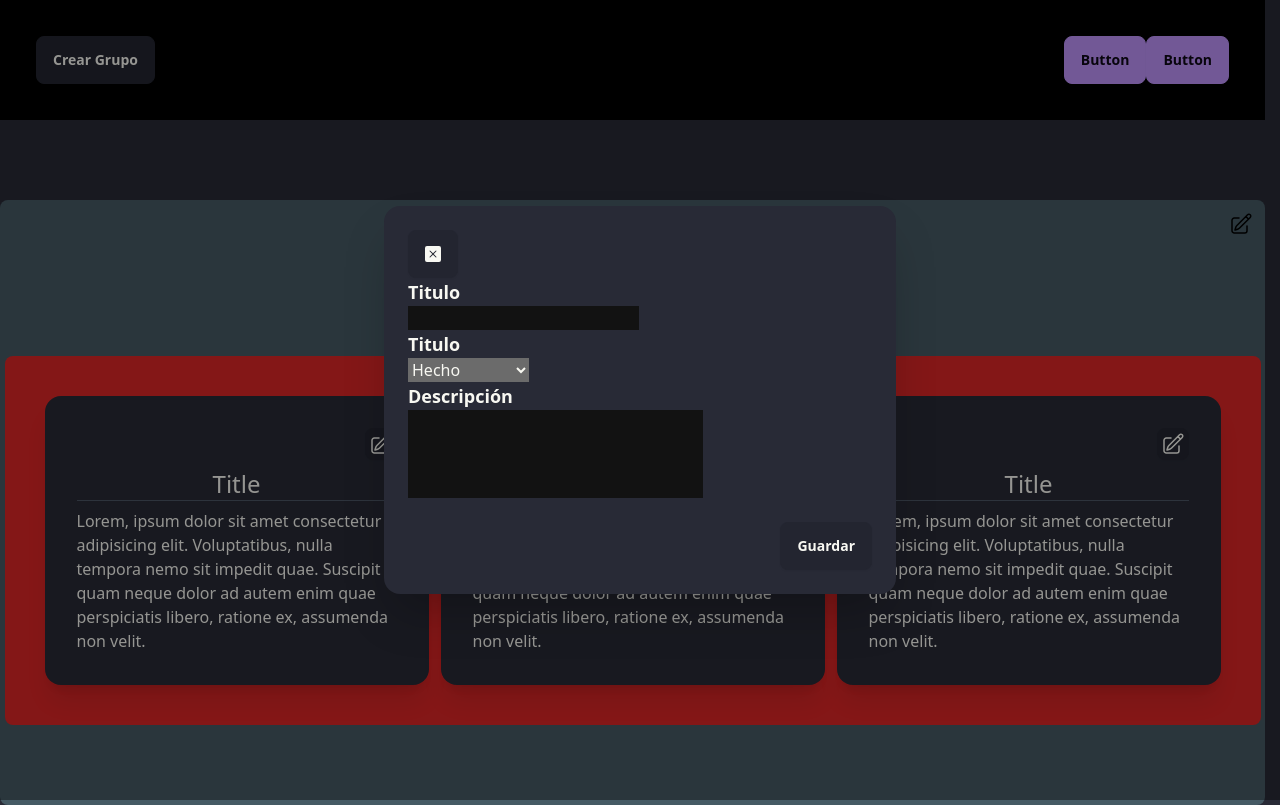
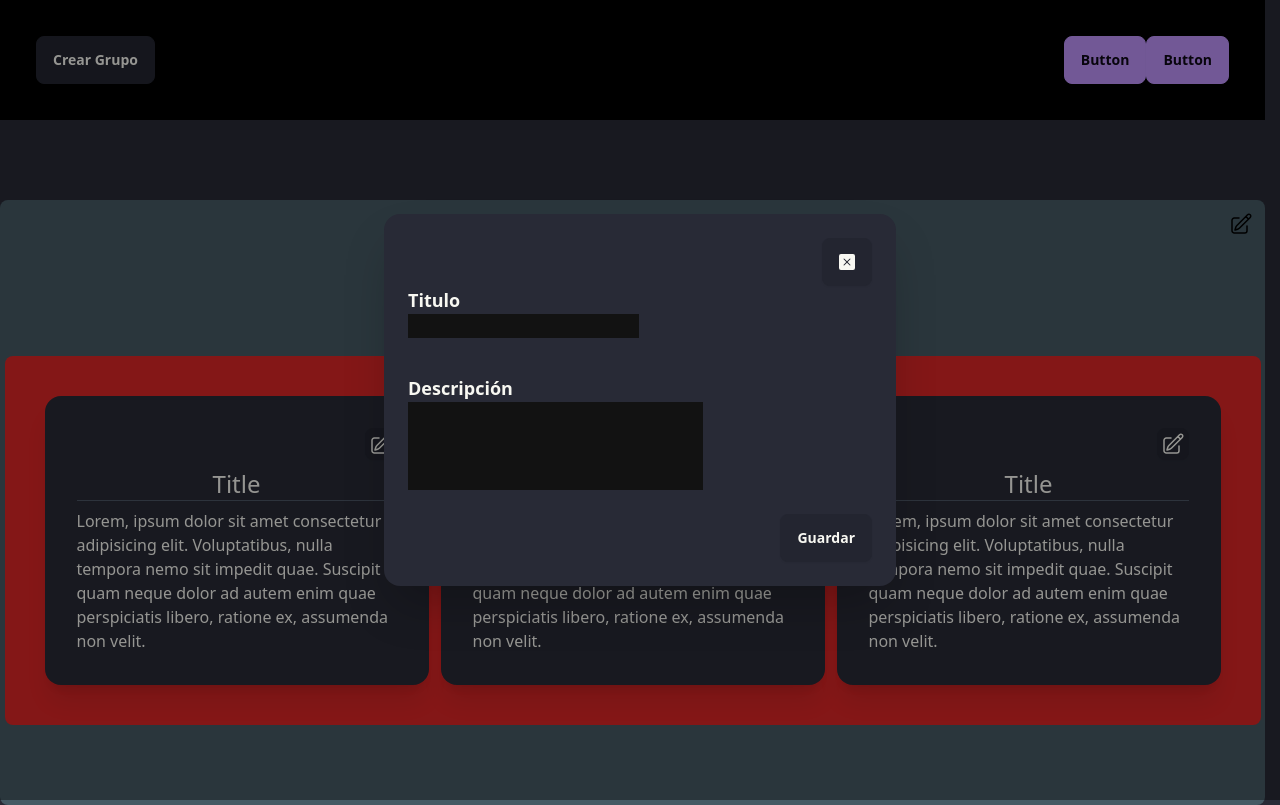
Before and after one commit to JoaquinMeneses/Grupo8_ArgentinaPrograma, a React (Vite) app: page / in a window 1280 px wide. Both pictures are taken after a click on the button "Crear Grupo". Built offline with nearby package versions, Linux system fonts and the light colour scheme.

Commit message:
acutalizacion-header
acutalizacion-header + main

```diff
--- /dev/null
+++ b/src/components/nav-var.css
@@ -0,0 +1,5 @@
+.create-var{
+    display: flex;
+    width: -webkit-fill-available;
+    justify-content: end;
+  }
--- a/src/components/nav-var.jsx
+++ b/src/components/nav-var.jsx
@@ -1,8 +1,33 @@
 import React from 'react'
-
-const nav = () => {
+import "./nav-var.css"
+ const Var = () => {
   return (
+    <div className="nav-var bg-black flex flex-row p-9 ">
+    <button className="btn" onClick={()=>document.getElementById('my_modal_1').showModal()}>Crear Grupo</button>
+    <dialog id="my_modal_1" className="modal">
+        <div className="modal-box">
+            <form method="dialog" className="method flex flex-row-reverse">
+              <button className="btn btn-close"><svg xmlns="http://www.w3.org/2000/svg" width="16" height="16" fill="currentColor" className="bi bi-x-square-fill" viewBox="0 0 16 16">
+              <path d="M2 0a2 2 0 0 0-2 2v12a2 2 0 0 0 2 2h12a2 2 0 0 0 2-2V2a2 2 0 0 0-2-2H2zm3.354 4.646L8 7.293l2.646-2.647a.5.5 0 0 1 .708.708L8.707 8l2.647 2.646a.5.5 0 0 1-.708.708L8 8.707l-2.646 2.647a.5.5 0 0 1-.708-.708L7.293 8 4.646 5.354a.5.5 0 1 1 .708-.708z"/>
+              </svg></button>
+            </form>
+            <div className="new-gorup">
+              <h3 className="font-bold text-lg">Titulo</h3>
+              <input type="text" className="mb-9 "/>
+              <h3 className="font-bold text-lg">Descripción</h3>
+              <input type="text" className="p-8" />
+            </div>
+            <div className="modal-action">
+              <button className="btn">Guardar</button>
+            </div>
+        </div>
+    </dialog>
+    <div className="create-var">
+      <button className="btn btn-secondary">Button</button>
+      <button className="btn btn-secondary">Button</button>
+      </div>
+  </div>
   )
 }
 
-export default nav
+export default Var
--- a/src/pages/Main.jsx
+++ b/src/pages/Main.jsx
@@ -1,38 +1,11 @@
 import React from "react";
+import Var from "../components/nav-var";
 import CardContainer from "../components/card/CardContainer";
 
 const Template = () => {
   return (
     <>
-      <div className="nav-var bg-black flex flex-row p-9 ">
-        <button className="btn" onClick={() => document.getElementById('my_modal_1').showModal()}>Crear Grupo</button>
-        <dialog id="my_modal_1" className="modal">
-          <div className="modal-box">
-            <form method="dialog">
-              <button className="btn"><svg xmlns="http://www.w3.org/2000/svg" width="16" height="16" fill="currentColor" className="bi bi-x-square-fill" viewBox="0 0 16 16">
-                <path d="M2 0a2 2 0 0 0-2 2v12a2 2 0 0 0 2 2h12a2 2 0 0 0 2-2V2a2 2 0 0 0-2-2H2zm3.354 4.646L8 7.293l2.646-2.647a.5.5 0 0 1 .708.708L8.707 8l2.647 2.646a.5.5 0 0 1-.708.708L8 8.707l-2.646 2.647a.5.5 0 0 1-.708-.708L7.293 8 4.646 5.354a.5.5 0 1 1 .708-.708z" />
-              </svg></button>
-            </form>
-            <h3 className="font-bold text-lg">Titulo</h3>
-            <input type="text" />
-            <h3 className="font-bold text-lg h-10000">Titulo</h3>
-            <select name="priority">
-              <option>Hecho</option>
-              <option>Poco urgente</option>
-              <option>Urgente</option>
-            </select>
-            <h3 className="font-bold text-lg">Descripción</h3>
-            <input type="text" className="p-8" />
-            <div className="modal-action">
-              <button className="btn">Guardar</button>
-            </div>
-          </div>
-        </dialog>
-        <div className="create-var">
-          <button className="btn btn-secondary">Button</button>
-          <button className="btn btn-secondary">Button</button>
-        </div>
-      </div>
+      <Var/>
       <div className="container mt-20 mx-auto bg-[#455A64] rounded-lg">
         <div className=" text-black flex justify-end pt-3 pr-3">
           <svg xmlns="http://www.w3.org/2000/svg" fill="none" viewBox="0 0 24 24" stroke-width="1.5" stroke="currentColor" class="w-6 h-6">
```
